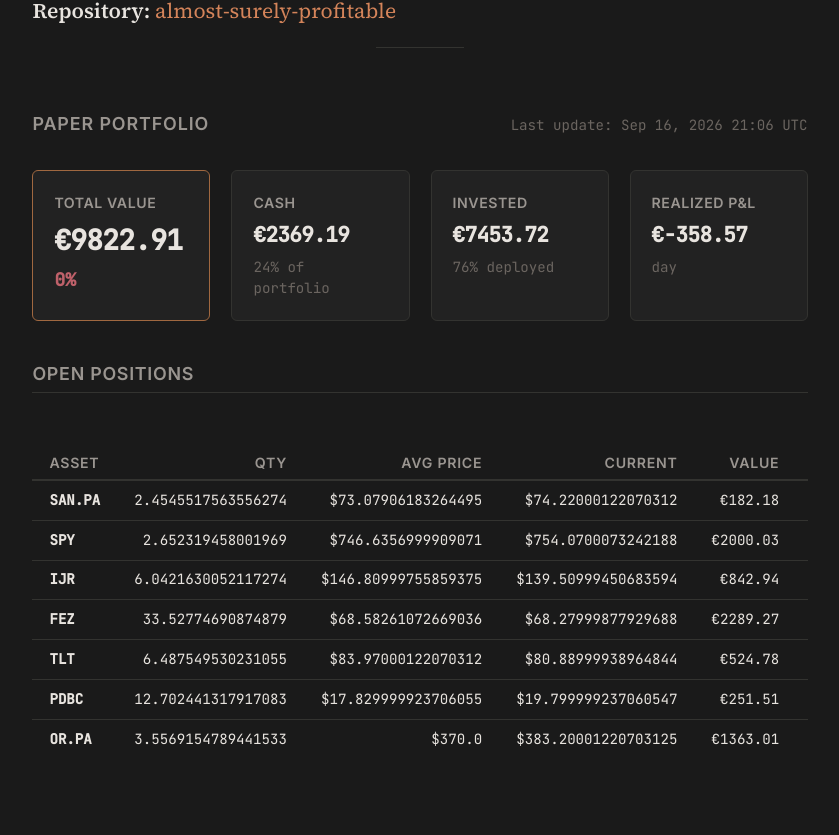
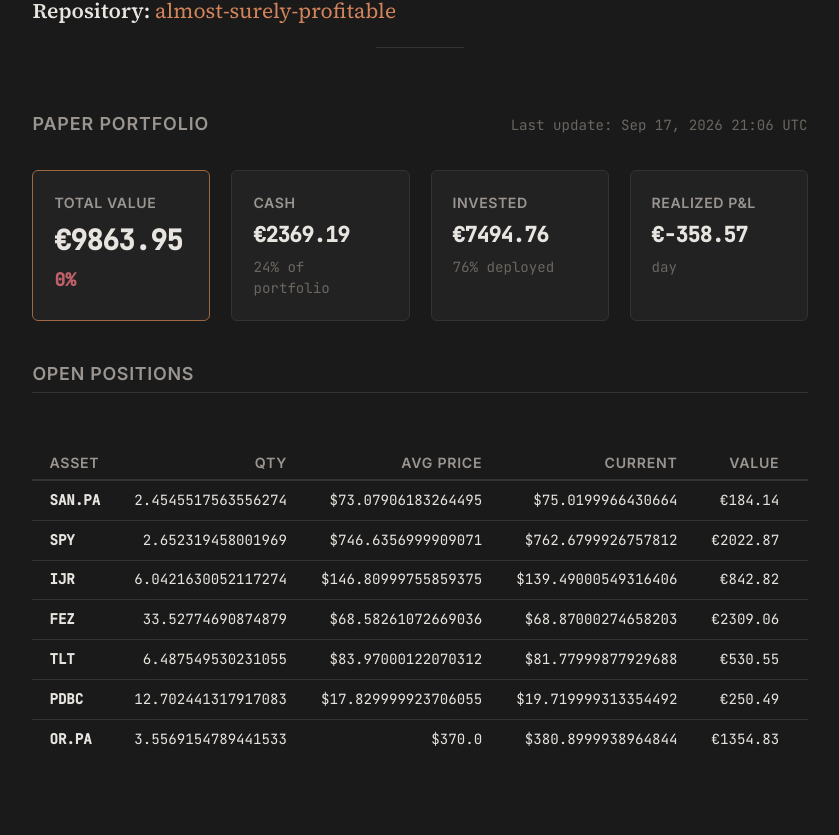
Before and after one commit to Alm0stSurely/alm0stsurely.github.io, a Jekyll site: the page built from trading.md, in a window 1280 px wide and 1400 px high, scrolled down 854 px. Shown: the part 144-979 px from the top of the window, without its empty margins (220-1059 px from the left). Built offline with Jekyll 4.4.1, drawn with Linux system fonts in a browser that asks for light colours.

```diff
--- a/_data/portfolio.json
+++ b/_data/portfolio.json
@@ -6,67 +6,67 @@
       "ticker": "SAN.PA",
       "quantity": 2.4545517563556274,
       "avg_price": 73.07906183264495,
-      "current_price": 74.22000122070312,
-      "market_value": 182.17683435299367,
-      "unrealized_pnl": 2.800494778853505,
-      "unrealized_pnl_pct": 0.015612397853040139
+      "current_price": 75.0199966430664,
+      "market_value": 184.14046452203192,
+      "unrealized_pnl": 4.764124947891759,
+      "unrealized_pnl_pct": 0.02655938324531727
     },
     {
       "ticker": "SPY",
       "quantity": 2.652319458001969,
       "avg_price": 746.6356999909071,
-      "current_price": 754.0700073242188,
-      "market_value": 2000.0345531217129,
-      "unrealized_pnl": 19.718157996909213,
-      "unrealized_pnl_pct": 0.009957074559121919
+      "current_price": 762.6799926757812,
+      "market_value": 2022.8709848027738,
+      "unrealized_pnl": 42.55458967797017,
+      "unrealized_pnl_pct": 0.021488783197842632
     },
     {
       "ticker": "IJR",
       "quantity": 6.0421630052117274,
       "avg_price": 146.80999755859375,
-      "current_price": 139.50999450683594,
-      "market_value": 842.9421276664954,
-      "unrealized_pnl": -44.10780837726384,
-      "unrealized_pnl_pct": -0.04972415484745376
+      "current_price": 139.49000549316406,
+      "market_value": 842.8213507875765,
+      "unrealized_pnl": -44.22858525618267,
+      "unrealized_pnl_pct": -0.04986031051807755
     },
     {
       "ticker": "FEZ",
       "quantity": 33.52774690874879,
       "avg_price": 68.58261072669036,
-      "current_price": 68.27999877929688,
-      "market_value": 2289.274518001942,
-      "unrealized_pnl": -10.145896783772514,
-      "unrealized_pnl_pct": -0.004412371360423023
+      "current_price": 68.87000274658203,
+      "market_value": 2309.0560216922363,
+      "unrealized_pnl": 9.635606906521843,
+      "unrealized_pnl_pct": 0.0041904502737137765
     },
     {
       "ticker": "TLT",
       "quantity": 6.487549530231055,
       "avg_price": 83.97000122070312,
-      "current_price": 80.88999938964844,
-      "market_value": 524.777877540704,
-      "unrealized_pnl": -19.981664432169623,
-      "unrealized_pnl_pct": -0.0366797878561338
+      "current_price": 81.77999877929688,
+      "market_value": 530.5517926629237,
+      "unrealized_pnl": -14.207749309949918,
+      "unrealized_pnl_pct": -0.026080771818141727
     },
     {
       "ticker": "PDBC",
       "quantity": 12.702441317917083,
       "avg_price": 17.829999923706055,
-      "current_price": 19.799999237060547,
-      "market_value": 251.5083284035646,
-      "unrealized_pnl": 25.02380067422237,
-      "unrealized_pnl_pct": 0.11048790363342958
+      "current_price": 19.719999313354492,
+      "market_value": 250.49213406725062,
+      "unrealized_pnl": 24.007606337908385,
+      "unrealized_pnl_pct": 0.10600108792684683
     },
     {
       "ticker": "OR.PA",
       "quantity": 3.5569154789441533,
       "avg_price": 370.0,
-      "current_price": 383.20001220703125,
-      "market_value": 1363.0100549507779,
-      "unrealized_pnl": 46.95132774144122,
-      "unrealized_pnl_pct": 0.035675708667652024
+      "current_price": 380.8999938964844,
+      "market_value": 1354.8290842201388,
+      "unrealized_pnl": 38.77035701080217,
+      "unrealized_pnl_pct": 0.029459442963471364
     }
   ],
-  "last_updated": "2026-09-16T21:06:17.208394",
-  "total_value": 9822.910294907268,
-  "positions_value": 7453.72429403819
+  "last_updated": "2026-09-17T21:06:40.457521",
+  "total_value": 9863.94783362401,
+  "positions_value": 7494.761832754932
 }
```
Also changed, not shown: _trading_analysis.md (+25 -38 lines).
